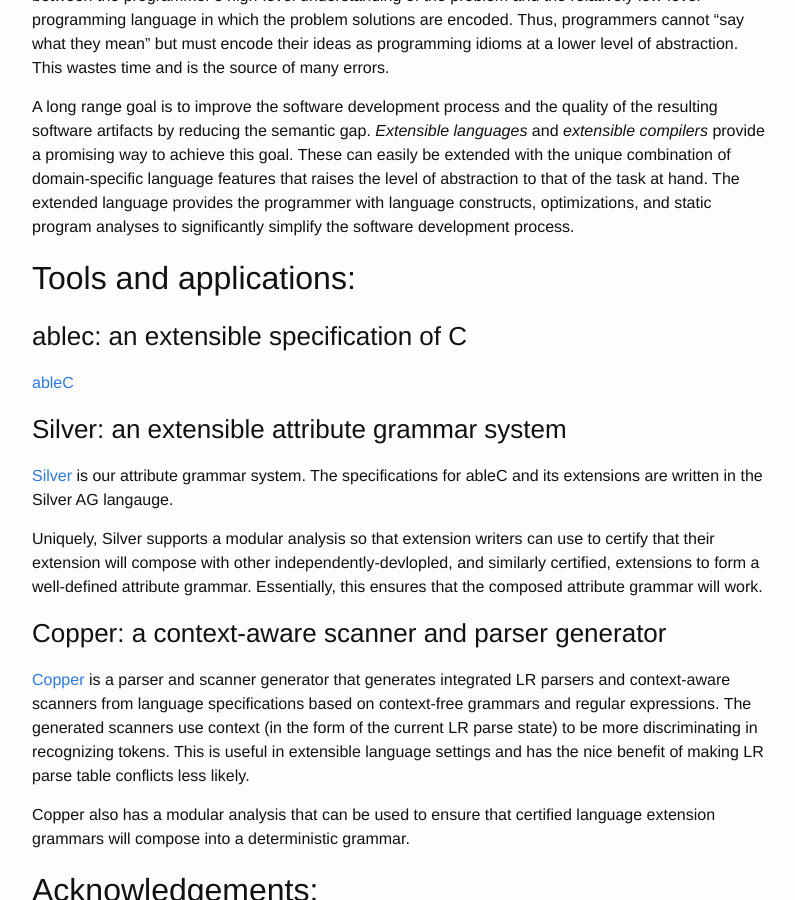
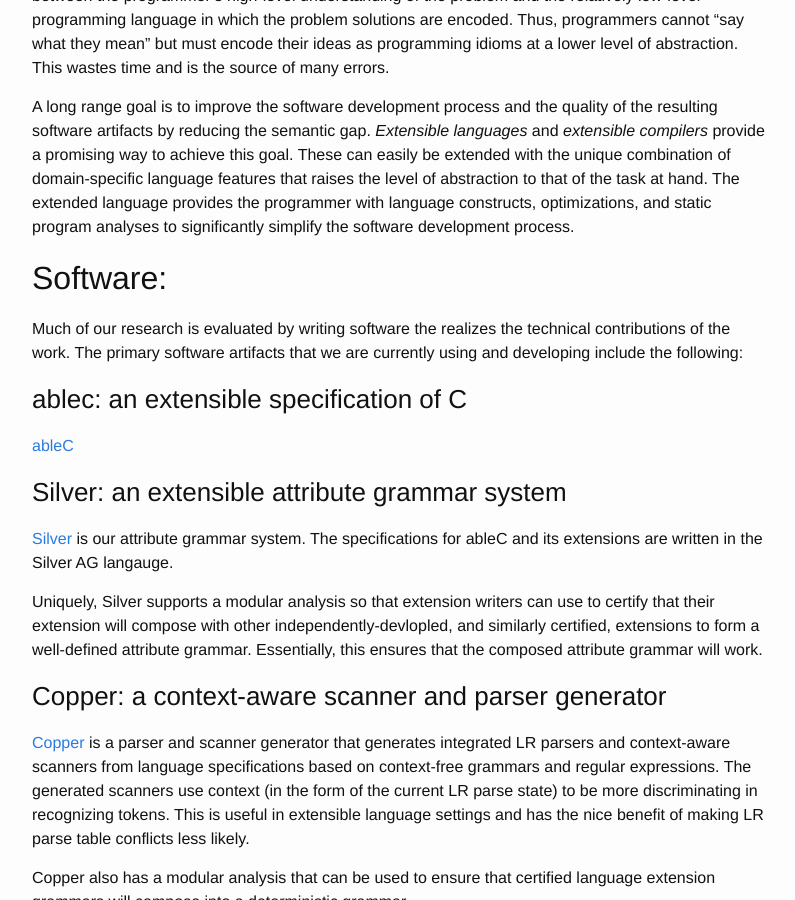
Before and after one commit to melt-umn/melt-website, a Jekyll site: the page built from index.md, in a window 1280 px wide and 900 px high, scrolled down 564 px. Shown: the whole window, without its empty margins (238-1033 px from the left). Built offline with Jekyll 4.4.1, drawn with Linux system fonts in a browser that asks for light colours.

Commit message:
Update index.md

```diff
--- a/index.md
+++ b/index.md
@@ -15,7 +15,8 @@
 
 A long range goal is to improve the software development process and the quality of the resulting software artifacts by reducing the semantic gap. *Extensible languages* and *extensible compilers* provide a promising way to achieve this goal. These can easily be extended with the unique combination of domain-specific language features that raises the level of abstraction to that of the task at hand. The extended language provides the programmer with language constructs, optimizations, and static program analyses to significantly simplify the software development process.
 
-## Tools and applications:
+## Software:
+Much of our research is evaluated by writing software the realizes the technical contributions of the work.  The primary software artifacts that we are currently using and developing include the following:
 
 ### ablec: an extensible specification of C
 
```
